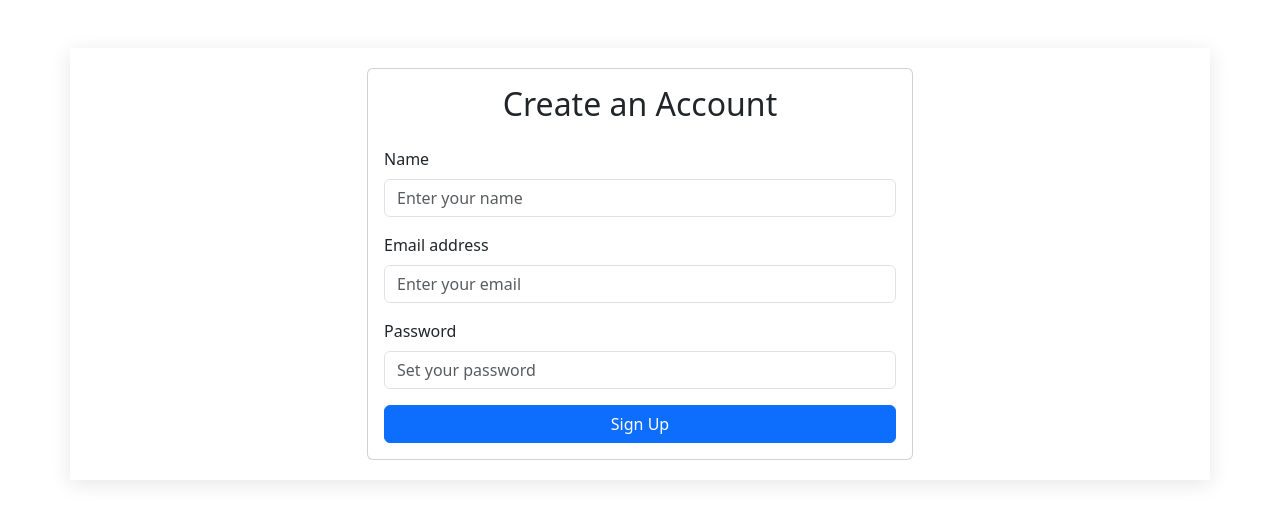
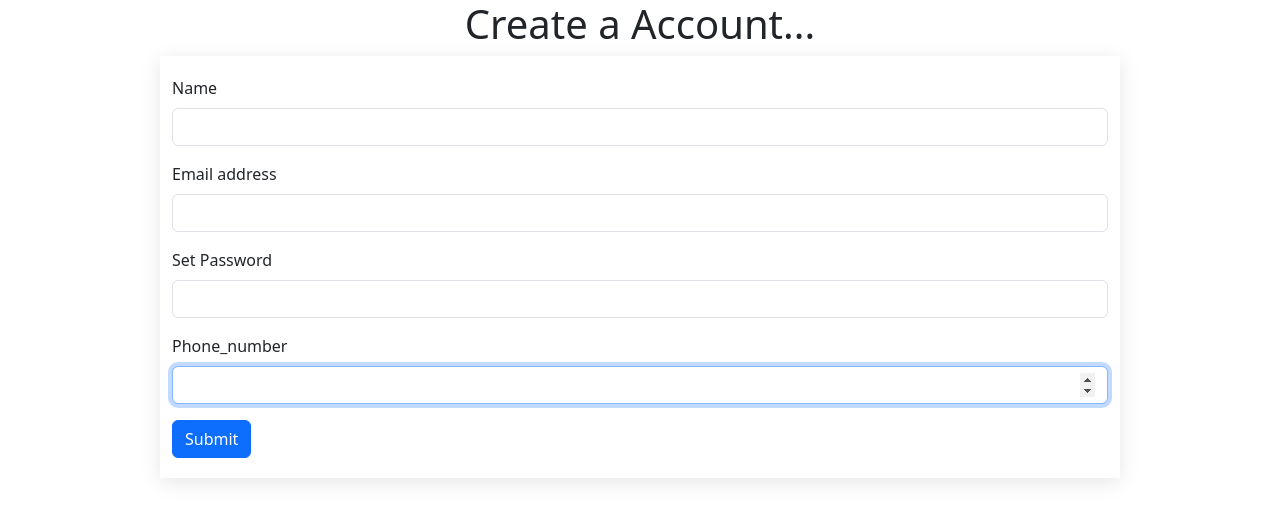
Before and after one commit to rakeshgowda123/Socio, a React (Create React App) app in the folder frontend/: page /signup in a window 1280 px wide. Shown: the top 522 px of the page. Built offline with nearby package versions, Linux system fonts and the light colour scheme.

Commit message:
Update SignUp.js

```diff
--- a/frontend/src/Components/SignUp.js
+++ b/frontend/src/Components/SignUp.js
@@ -4,118 +4,143 @@ import { Link, useNavigate } from "react-router-dom";
 import { toast, ToastContainer } from "react-toastify";
 import { handleError, handleSuccess } from "../util";
 
-const SignUp = ({ onSuccess }) => {
-  const [signInfo, setSignInfo] = useState({
+const SignUp = ({onSuccess}) => {
+  const [SignInfo, SetsignInfo] = useState({
     name: "",
     email: "",
     password: "",
+    number :"",
   });
   const navigate = useNavigate();
 
-  const handleChange = (e) => {
+  const hadlerchange = (e) => {
     const { name, value } = e.target;
-    setSignInfo(prev => ({
-      ...prev,
-      [name]: value
-    }));
+    // console.log(name, value);
+    const alldata = { ...SignInfo };
+    alldata[name] = value;
+    SetsignInfo(alldata);
   };
+
+  // console.log("LOGIN INFO ->", SignInfo);
 
   const handleSubmit = async (e) => {
     e.preventDefault();
-    const { name, email, password } = signInfo;
-
-    if (!name || !email || !password) {
-      return handleError("All fields are required");
+    const { name, email, password,number} = SignInfo;
+    if (!name || !email || !password ||!number) {
+      return handleError("error required all field");
     }
-
-    if (name === email) {
-      return handleError("Name and email cannot be the same");
-    }
-
     try {
-      const response = await fetch("https://socio-cvcx.onrender.com/user/signup", {
+      const url = "http://localhost:8080/user/signup";
+      const response = await fetch(url, {
         method: "POST",
         headers: {
           "Content-Type": "application/json",
         },
-        body: JSON.stringify(signInfo),
+        body: JSON.stringify(SignInfo),
       });
+      const result = await response.json();
 
-      const result = await response.json();
-      const { success, message, error } = result;
 
-      if (success) {
+      const {success,message,error}= result;
+      if(success){
         handleSuccess("Register successfully");
         onSuccess();
-        setTimeout(() => {
+        setTimeout(()=>{
           navigate('/Home');
-        }, 1000);
-      } else if (error?.details?.[0]?.message) {
-        handleError(error.details[0].message);
-      } else {
-        handleError(message || 'Registration failed');
+        },1000);
+
+      }else if(error && error.details && error.details.length>0){
+        const detailss= error.details[0].message;
+
+        handleError(detailss);
+      } else{
+        handleError(message);
+
       }
+      console.log(result);
     } catch (err) {
-      handleError(err.message || 'An error occurred');
+      handleError(err);
     }
   };
 
   return (
-    <div className="container mt-5">
-      <div className="row justify-content-center">
-        <div className="col-md-6">
-          <div className="card">
-            <div className="card-body">
-              <h2 className="text-center mb-4">Create an Account</h2>
+    <>
+      <h1 style={{ textAlign: "center" }}>Create a Account...</h1>
       <form onSubmit={handleSubmit}>
+        <div className="container" style={{ width: "75%" }}>
           <div className="mb-3">
-                  <label htmlFor="name" className="form-label">Name</label>
+            <label htmlFor="name" class="form-label">
+              Name
+            </label>
             <input
+              onChange={hadlerchange}
               type="text"
+              value={SignInfo.name}
+              name="name"
               className="form-control"
-                    id="name"
-                    name="name"
-                    value={signInfo.name}
-                    onChange={handleChange}
-                    placeholder="Enter your name"
+              id="exampleInputEmail1"
+              aria-describedby="emailHelp"
+              autoFocus
+            />
+          </div>
+          <div class="mb-3">
+            <label
+              htmlFor="email"
+              for="exampleInputEmail1"
+              className="form-label"
+            >
+              Email address
+            </label>
+            <input
+              onChange={hadlerchange}
+              type="email"
+              name="email"
+              value={SignInfo.email}
+              className="form-control"
+              id="exampleInputEmail1"
+              autoFocus
+              aria-describedby="emailHelp"
+            />
+          </div>
+          <div class="mb-3">
+            <label htmlFor="password" className="form-label">
+             Set Password
+            </label>
+            <input
+              type="password"
+              onChange={hadlerchange}
+              name="password"
+              value={SignInfo.password}
+              autoFocus
+              className="form-control"
+              id="exampleInputPassword1"
             />
           </div>
 
-                <div className="mb-3">
-                  <label htmlFor="email" className="form-label">Email address</label>
+          <div class="mb-3">
+            <label htmlFor="password" className="form-label">
+              Phone_number
+            </label>
             <input
-                    type="email"
+              type="number"
+              onChange={hadlerchange}
+              name="number"
+              value={SignInfo.number}
+              autoFocus
               className="form-control"
-                    id="email"
-                    name="email"
-                    value={signInfo.email}
-                    onChange={handleChange}
-                    placeholder="Enter your email"
+              id="exampleInputPassword1"
             />
           </div>
 
-                <div className="mb-3">
-                  <label htmlFor="password" className="form-label">Password</label>
-                  <input
-                    type="password"
-                    className="form-control"
-                    id="password"
-                    name="password"
-                    value={signInfo.password}
-                    onChange={handleChange}
-                    placeholder="Set your password"
-                  />
+          <button type="submit" class="btn btn-primary">
+            Submit
+          </button>
+
+
+          <ToastContainer />
         </div>
-
-                <button type="submit" className="btn btn-primary w-100">
-                  Sign Up
-                </button>
       </form>
-            </div>
-          </div>
-        </div>
-      </div>
-    </div>
+    </>
   );
 };
 
```
Lines whose indentation alone changed are shown as unchanged.
